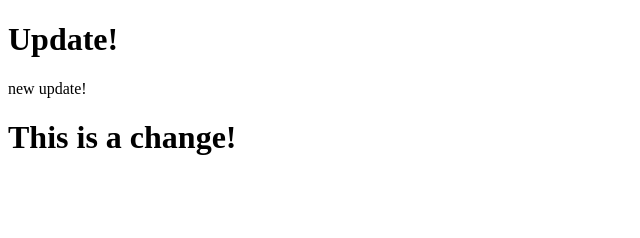
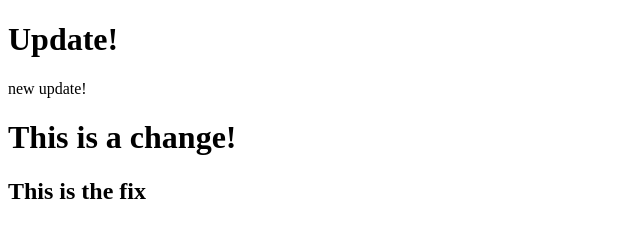
Before and after one commit to Marc-Morillo/proyecto, a plain HTML site: page index.html in a window 1280 px wide. Shown: the whole page, without its empty margins (0-640 px from the left). Drawn offline with Linux system fonts and the light colour scheme.

Commit message:
This is the hotfix

```diff
--- a/index.html
+++ b/index.html
@@ -13,6 +13,7 @@
     <p>new update!</p>
 
     <h1>This is a change!</h1>
+    <h2>This is the fix</h>
 </body>
 
 </html>
```
